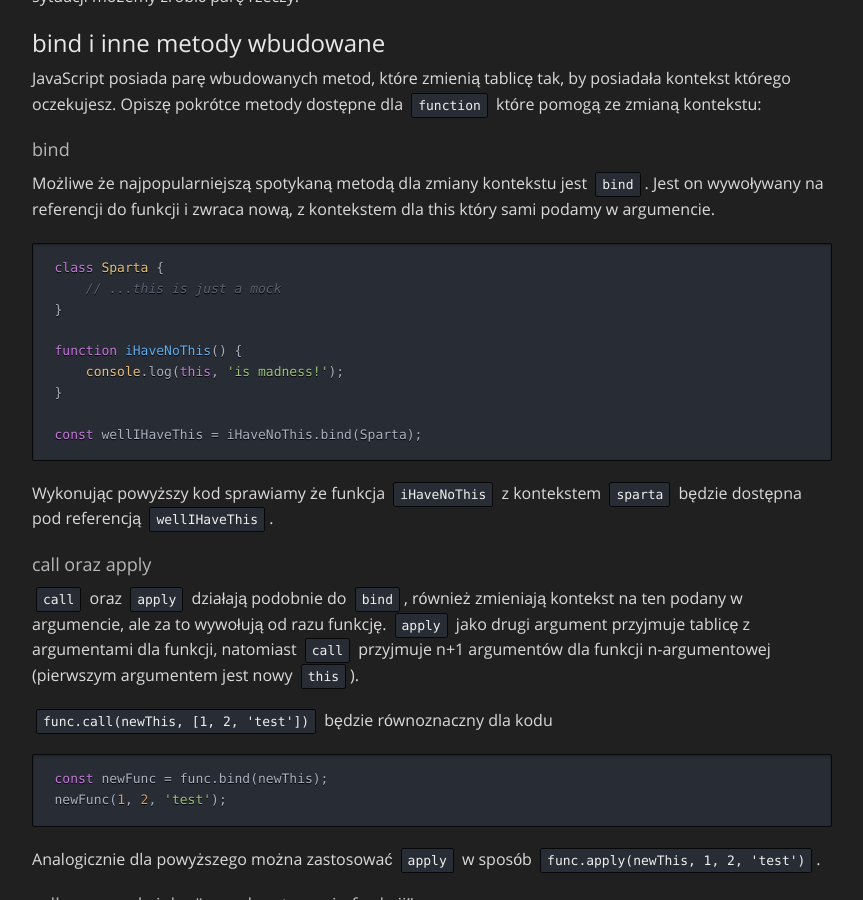
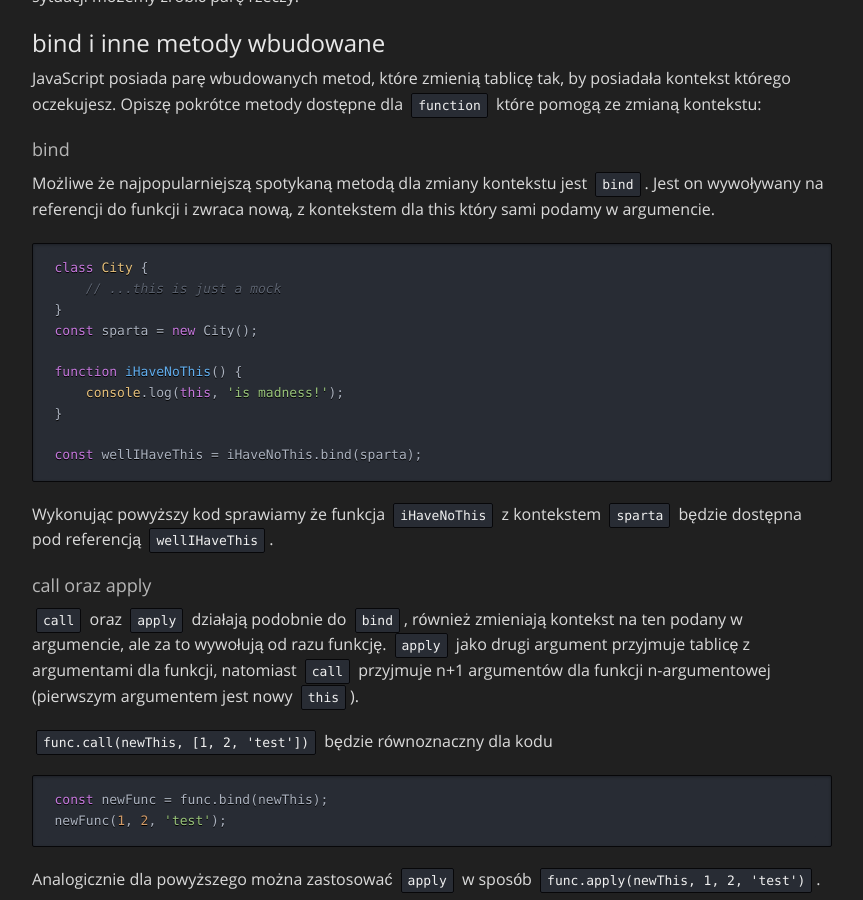
Before and after one commit to Loji/loji.github.io-po-polsku, a Jekyll site: the page built from _posts/2017-10-24-trochę-o-JS-WTF-is-this-czyli-kontekst.md, in a window 1280 px wide and 900 px high, scrolled down 1025 px. Shown: the whole window, without its empty margins (208-1071 px from the left). Built offline with Jekyll 4.4.1, drawn with Linux system fonts in a browser that asks for light colours; nearby versions of some CDN libraries.

Commit message:
Correcting sparta example

````diff
--- a/_posts/2017-10-24-trochę-o-JS-WTF-is-this-czyli-kontekst.md
+++ b/_posts/2017-10-24-trochę-o-JS-WTF-is-this-czyli-kontekst.md
@@ -45,15 +45,16 @@ JavaScript posiada parę wbudowanych metod, które zmienią tablicę tak, by pos
 Możliwe że najpopularniejszą spotykaną metodą dla zmiany kontekstu jest `bind`. Jest on wywoływany na referencji do funkcji i zwraca nową, z kontekstem dla this który sami podamy w argumencie.
 
 ```
-class Sparta {
+class City {
     // ...this is just a mock
 }
+const sparta = new City();
 
 function iHaveNoThis() {
     console.log(this, 'is madness!');
 }
 
-const wellIHaveThis = iHaveNoThis.bind(Sparta);
+const wellIHaveThis = iHaveNoThis.bind(sparta);
 ```
 
 Wykonując powyższy kod sprawiamy że funkcja `iHaveNoThis` z kontekstem `sparta` będzie dostępna pod referencją `wellIHaveThis`.
````
